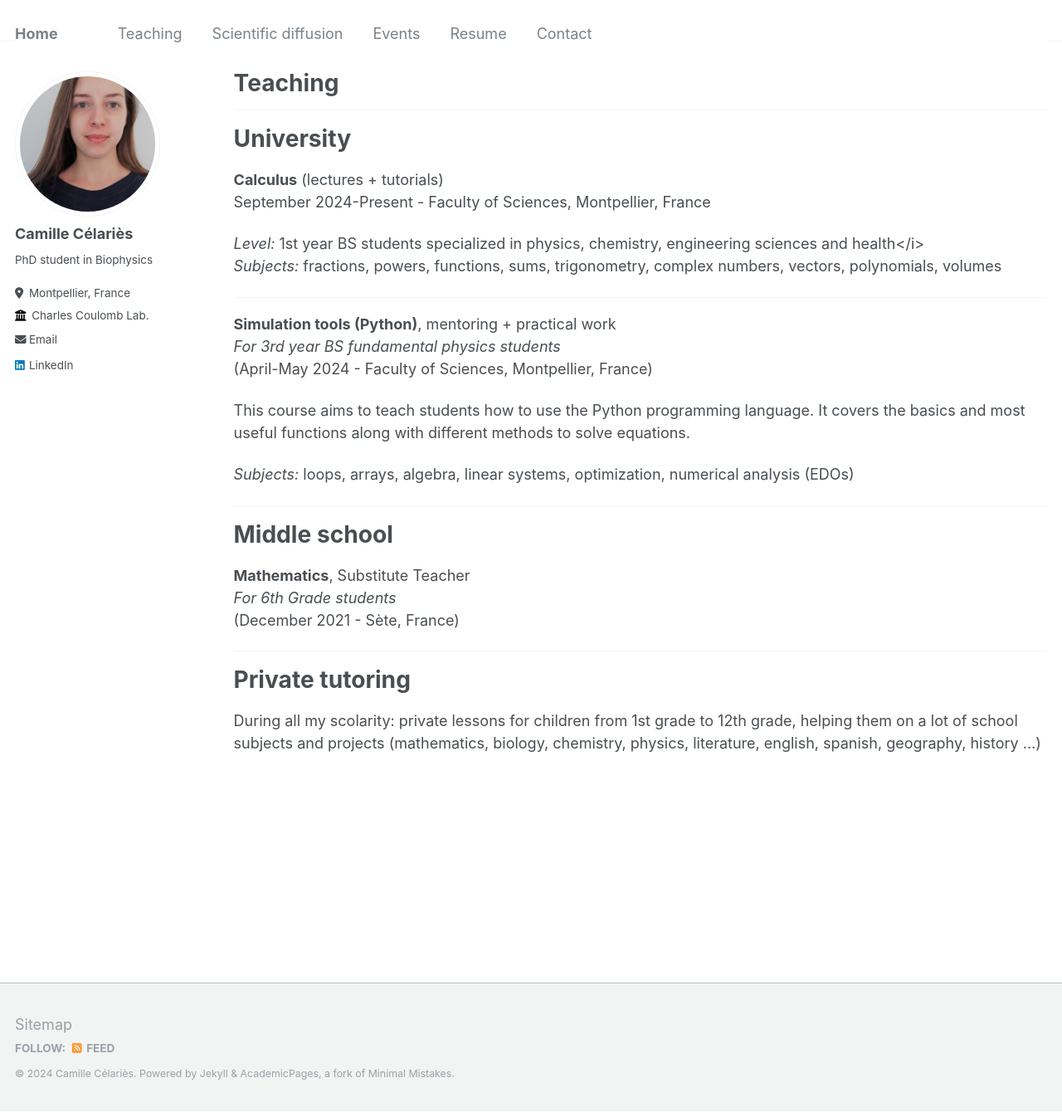
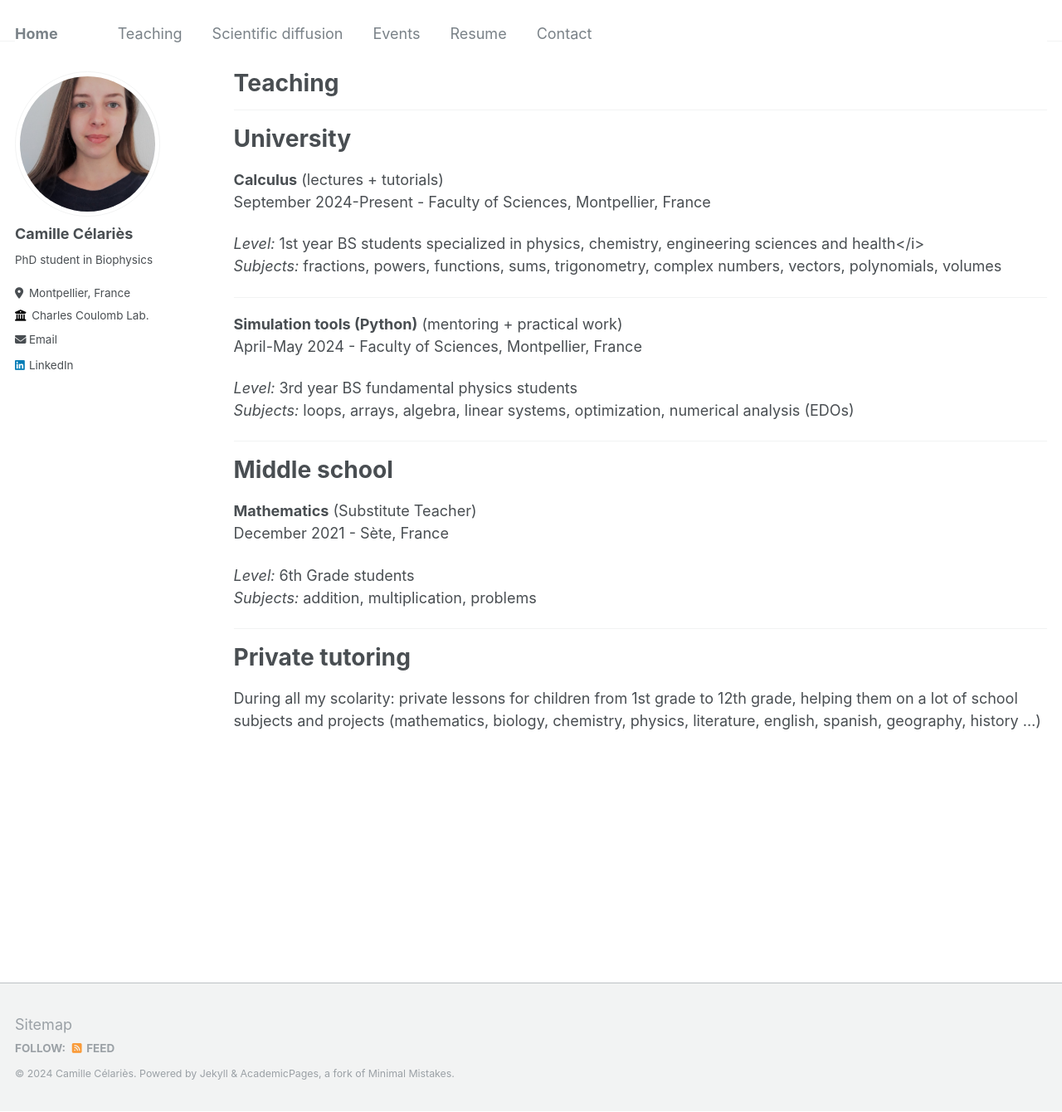
Before and after one commit to camillecelaries/camillecelaries.github.io, a Jekyll site: the page built from _pages/teaching.md, in a window 1280 px wide and 1340 px high. Shown: the whole window at 83% size. Built offline with Jekyll 4.4.1, drawn with Linux system fonts in a browser that asks for light colours.

Commit message:
Update teaching.md

```diff
--- a/_pages/teaching.md
+++ b/_pages/teaching.md
@@ -18,22 +18,22 @@ University
 
 ***
 
-<b>Simulation tools (Python)</b>, mentoring + practical work
-<br><i>For 3rd year BS fundamental physics students</i>
-<br>(April-May 2024 - Faculty of Sciences, Montpellier, France)
+<b>Simulation tools (Python)</b> (mentoring + practical work)
+<br>April-May 2024 - Faculty of Sciences, Montpellier, France
 
-This course aims to teach students how to use the Python programming language. It covers the basics and most useful functions along with different methods to solve equations.
-
-<i>Subjects:</i> loops, arrays, algebra, linear systems, optimization, numerical analysis (EDOs)
+<i>Level:</i> 3rd year BS fundamental physics students
+<br><i>Subjects:</i> loops, arrays, algebra, linear systems, optimization, numerical analysis (EDOs)
 
 ***
 
 Middle school
 ======
 
-<b>Mathematics</b>, Substitute Teacher
-<br><i>For 6th Grade students</i>
-<br>(December 2021 - Sète, France)
+<b>Mathematics</b> (Substitute Teacher)
+<br>December 2021 - Sète, France
+
+<i>Level:</i> 6th Grade students
+<br><i>Subjects:</i> addition, multiplication, problems
 
 ***
 
```
